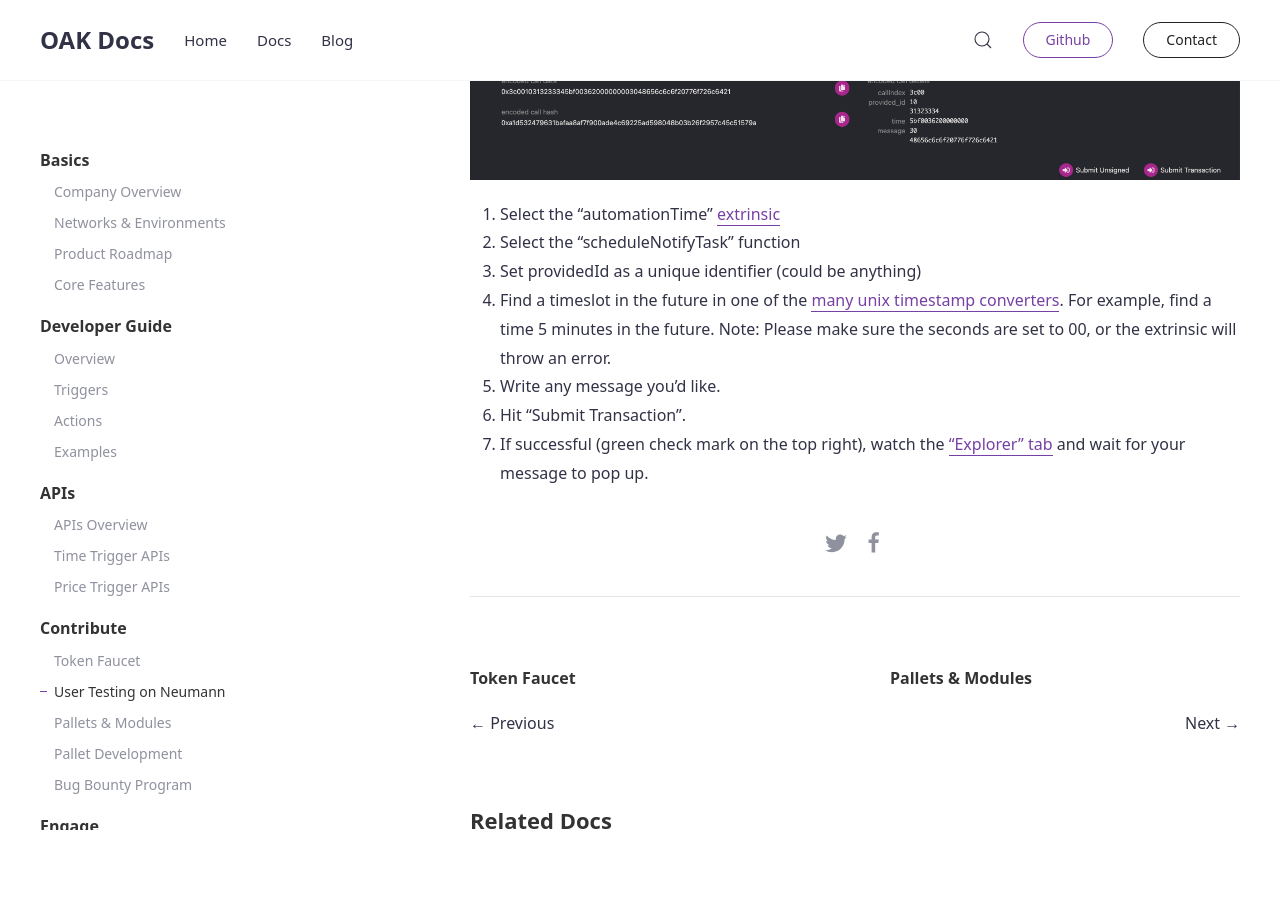
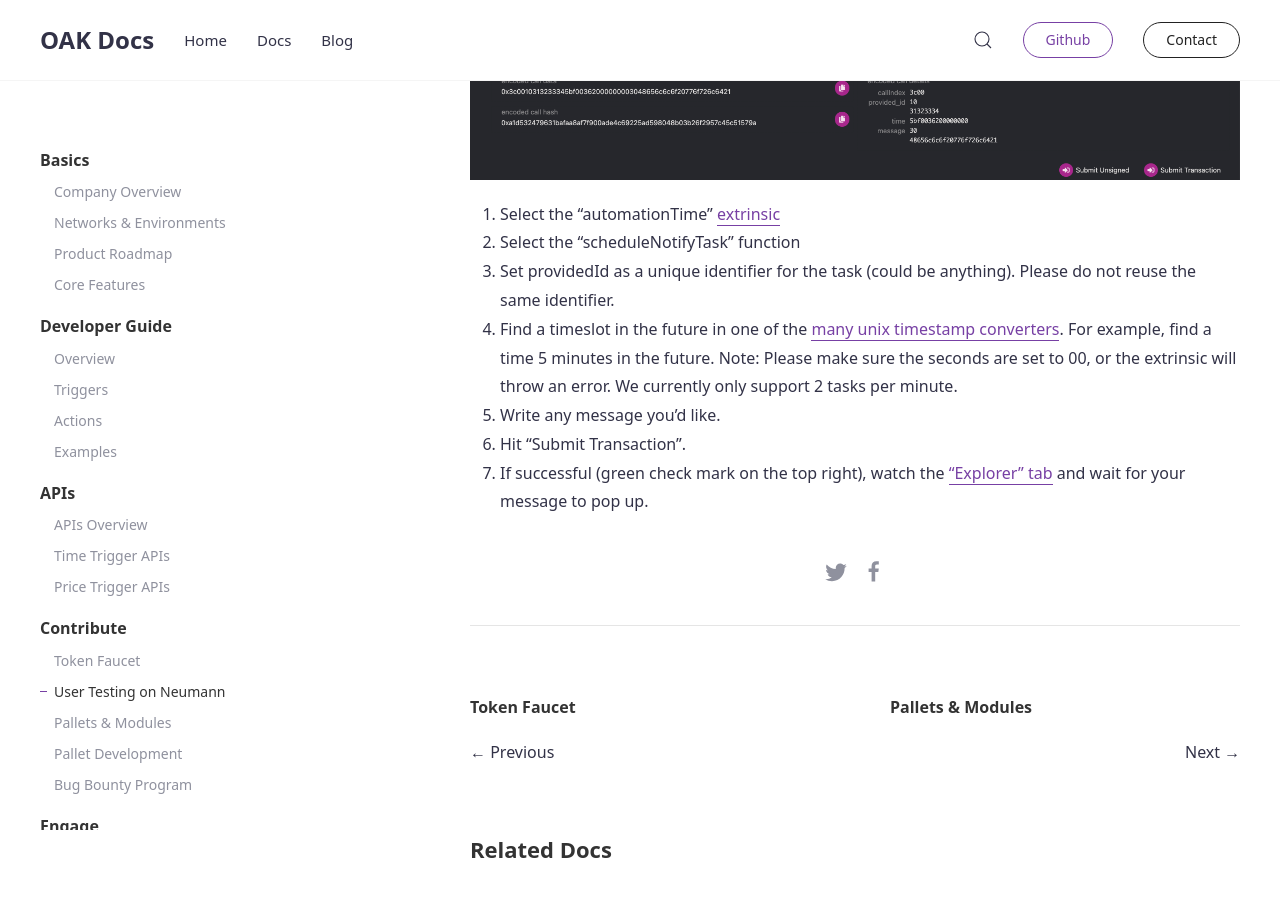
Before and after one commit to AvaProtocol/OAK-docs, a Jekyll site: the page built from _docs/neumann-testnet.md, in a window 1280 px wide and 900 px high, scrolled down 674 px. Shown: the top 897 px of the window. Built offline with Jekyll 4.4.1, drawn with Linux system fonts in a browser that asks for light colours.

Commit message:
edits of constraints

```diff
--- a/_docs/neumann-testnet.md
+++ b/_docs/neumann-testnet.md
@@ -16,9 +16,9 @@ tags: [testing]
 
 1. Select the "automationTime" [extrinsic](https://polkadot.js.org/apps/?rpc=wss%3A%2F%2Fneumann.api.onfinality.io%2Fpublic-ws#/extrinsics)
 2. Select the "scheduleNotifyTask" function
-3. Set providedId as a unique identifier (could be anything)
+3. Set providedId as a unique identifier for the task (could be anything). Please do not reuse the same identifier.
 4. Find a timeslot in the future in one of the [many unix timestamp converters](https://www.unixtimestamp.com/). For example, find a time 5 minutes in the future.
-Note: Please make sure the seconds are set to 00, or the extrinsic will throw an error.
+Note: Please make sure the seconds are set to 00, or the extrinsic will throw an error. We currently only support 2 tasks per minute.
 5. Write any message you'd like.
 6. Hit "Submit Transaction".
 7. If successful (green check mark on the top right), watch the ["Explorer" tab](https://polkadot.js.org/apps/?rpc=wss%3A%2F%2Fneumann.api.onfinality.io%2Fpublic-ws#/explorer) and wait for your message to pop up.
```
